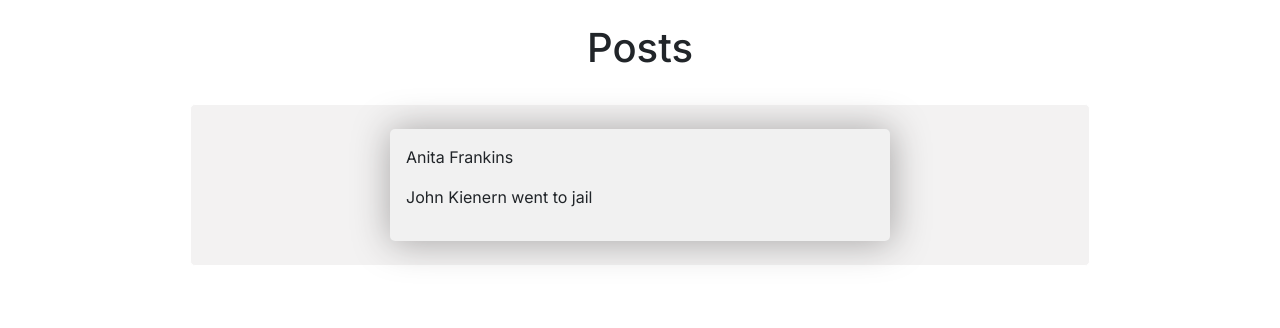
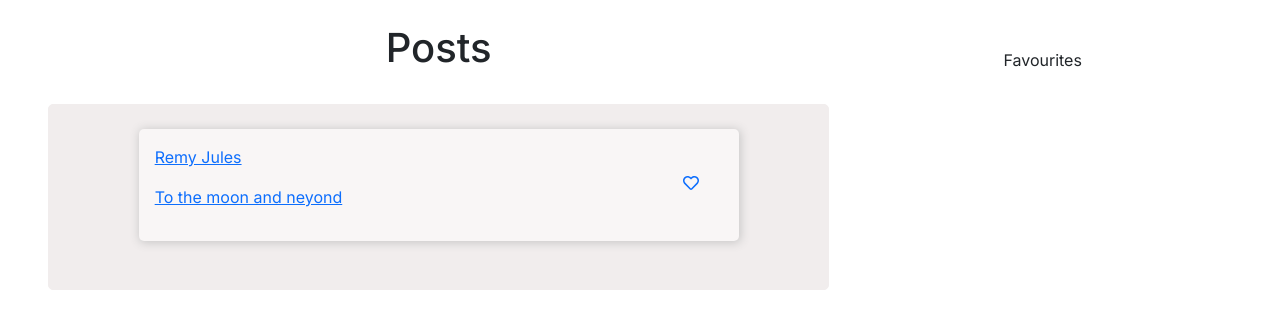
Before and after one commit to sabisa-siganga/fe_dev_test_sabisa_siganga, a Next.js app: page / in a window 1280 px wide. Shown: the top 328 px of the page. Built offline with nearby package versions, Linux system fonts and the light colour scheme.

Commit message:
Implemented posts component, also added some style

```diff
--- a/package.json
+++ b/package.json
@@ -14,6 +14,7 @@
     "react": "^18",
     "react-bootstrap": "^2.10.0",
     "react-dom": "^18",
+    "react-icons": "^5.0.1",
     "sass": "^1.70.0"
   },
   "devDependencies": {
--- a/src/app/components/Favourites/Favourites.tsx
+++ b/src/app/components/Favourites/Favourites.tsx
@@ -0,0 +1,14 @@
+"use client";
+
+import React from "react";
+import styles from "./favourites.module.scss";
+
+const Favourites = () => {
+  return (
+    <div className={`${styles.favouritesContainer} py-5`}>
+      <p>Favourites</p>
+    </div>
+  );
+};
+
+export default Favourites;
--- a/src/app/components/Favourites/favourites.module.scss
+++ b/src/app/components/Favourites/favourites.module.scss
@@ -0,0 +1,3 @@
+.favouritesContainer {
+  text-align: center;
+}
--- a/src/app/components/Post/Post.tsx
+++ b/src/app/components/Post/Post.tsx
@@ -2,12 +2,29 @@
 
 import React from "react";
 import styles from "./post.module.scss";
+import { FaRegHeart } from "react-icons/fa";
+import Link from "next/link";
 
-export default function Post() {
+interface Props {
+  author: string;
+  title: string;
+  id?: string;
+}
+
+// Displaying a post item
+export default function Post(props: Props) {
+  const { author, title, id } = props;
+  //   props destructuring
   return (
-    <div className={`${styles.post} px-3 py-3`}>
-      <p>Anita Frankins</p>
-      <p>John Kienern went to jail</p>
-    </div>
+    // Rendering a post
+    <Link href={`post /${id}`} className={`${styles.post} px-3 py-3 mb-4`}>
+      <div className="postInfo">
+        <p>{author}</p>
+        <p>{title}</p>
+      </div>
+      <div className="favIcon py-4 px-4">
+        <FaRegHeart />
+      </div>
+    </Link>
   );
 }
--- a/src/app/components/Post/post.module.scss
+++ b/src/app/components/Post/post.module.scss
@@ -1,7 +1,9 @@
 .post {
-  background: #f1f1f1;
-  max-width: 500px;
+  background: #f9f6f6;
+  display: flex;
+  justify-content: space-between;
+  max-width: 600px;
   margin: 0 auto;
   border-radius: 5px;
-  box-shadow: 1px 1px 37px 1px #a7a5a5;
+  box-shadow: 1px 1px 10px 1px #c9c8c8;
 }
--- a/src/app/components/Posts/Posts.tsx
+++ b/src/app/components/Posts/Posts.tsx
@@ -1,15 +1,25 @@
 "use client";
 
-import React from "react";
+import React, { useState } from "react";
 import Post from "../Post/Post";
 import styles from "./posts.module.scss";
 
 const Posts = () => {
+  const [posts, setPosts] = useState("");
+
+  // // Fetch posts
+  //   const fetchPosts = async () => {
+  //     try{
+  //         const response = await fetch("")
+  //         const results = await response.json()
+  //         const
+  //     }
+  //   }
   return (
     <div className={styles.posts}>
       <h1 className={`${styles.homeTitle} py-4`}>Posts</h1>
       <div className={`${styles.postContainer} px-4 py-4`}>
-        <Post />
+        <Post author="Remy Jules" title="To the moon and neyond" />
       </div>
     </div>
   );
--- a/src/app/components/Posts/posts.module.scss
+++ b/src/app/components/Posts/posts.module.scss
@@ -1,14 +1,15 @@
+// styling the posts
 .posts {
   .homeTitle {
     text-align: center;
   }
+  // styling the post container
+  .postContainer {
+    max-width: 900px;
+    background: #f1eded;
+    border: 1px solid #f1eded;
+    display: block;
+    margin: 0 auto;
+    border-radius: 5px;
+  }
 }
-
-.postContainer {
-  max-width: 900px;
-  background: #f3f2f2;
-  border: 1px solid #fff;
-  display: block;
-  margin: 0 auto;
-  border-radius: 5px;
-}
--- /dev/null
+++ b/src/app/page.module.css
@@ -0,0 +1,4 @@
+.postsContainer {
+  /* display: flex;
+  column-gap: 20px; */
+}
--- a/src/app/page.tsx
+++ b/src/app/page.tsx
@@ -1,11 +1,21 @@
 import Image from "next/image";
 import styles from "./page.module.css";
 import Posts from "./components/Posts/Posts";
+import Favourites from "./components/Favourites/Favourites";
+import { Col, Row } from "react-bootstrap";
 
 export default function Home() {
   return (
-    <div className="posts-container">
-      <Posts />
+    <div className={`${styles.postsContainer} px-5`}>
+      <Row>
+        <Col sm={8}>
+          <Posts />
+        </Col>
+
+        <Col sm={4}>
+          <Favourites />
+        </Col>
+      </Row>
     </div>
   );
 }
```
Also changed, not shown: src/app/post/[id]/page.tsx (added, +51 -0 lines), src/app/page.module.scss (deleted), 1 other file (tests, documents, lock files or other folders).
